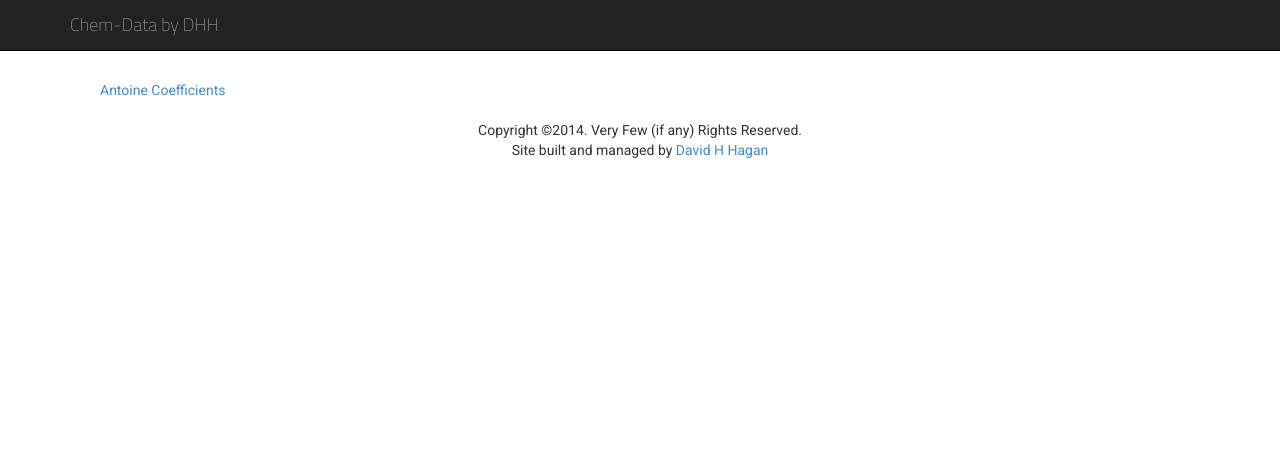
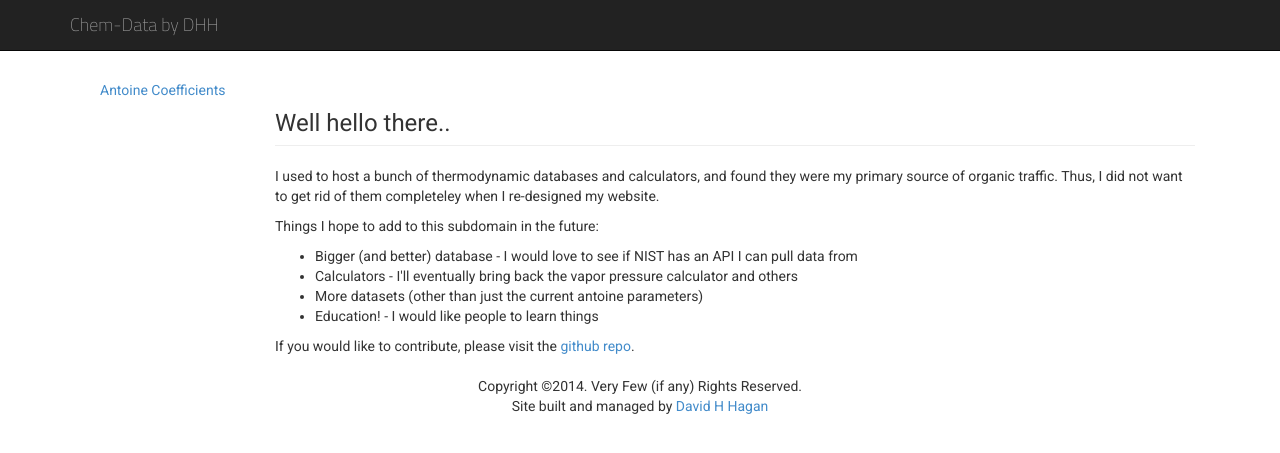
Before and after one commit to dhhagan/chem-data, a Flask app: page / in a window 1280 px wide. Shown: the top 453 px of the page. Run offline with Flask 2, Linux system fonts and the light colour scheme; some libraries are stand-ins or nearby versions.

Commit message:
Added home page and updates

```diff
--- a/app/templates/base.html
+++ b/app/templates/base.html
@@ -78,18 +78,9 @@
 
             function set_footer() {
                 var height = $(window).height();
-                var RHS = $('#RHS').height();
                 var footer = $('#footer').height();
 
-                if (RHS + footer < height) {
-                    var styles = {
-                        position: 'absolute',
-                        width: '100%',
-                        bottom: '0',
-                        left: '0'
-                    }
-                    $('#footer').css(styles);
-                };
+
             }
 
             $( document ).ready(function(){
@@ -103,9 +94,6 @@
 
             });
 
-            $( document ).resize(function(){
-                set_footer();
-            });
 
         </script>
 
--- /dev/null
+++ b/app/templates/main.html
@@ -0,0 +1,19 @@
+{% extends 'index.html' %}
+
+{% block content %}
+
+<h3 class='page-header'>Well hello there..</h3>
+
+<p>
+I used to host a bunch of thermodynamic databases and calculators, and found they were my primary source of organic traffic. Thus, I did not want to get rid of them completeley when I re-designed my website.</p>
+<p> Things I hope to add to this subdomain in the future:</p>
+
+<ul>
+    <li>Bigger (and better) database - I would love to see if NIST has an API I can pull data from</li>
+    <li>Calculators - I'll eventually bring back the vapor pressure calculator and others</li>
+    <li>More datasets (other than just the current antoine parameters)</li>
+    <li>Education! - I would like people to learn things</li>
+</ul>
+
+<p>If you would like to contribute, please visit the <a href="https://github.com/dhhagan/chem-data">github repo</a>.</p>
+{% endblock %}
--- a/app/views.py
+++ b/app/views.py
@@ -9,12 +9,12 @@ from models import Antoine
 @app.route('/index')
 def index():
     meta = 'Thermodynamic chemistry databases that are easy to search, read, and use!'
-    return render_template('index.html',
+    return render_template('main.html',
         meta_description = meta)
 
 @app.route('/db/<db_name>/')
 def db(db_name = None):
-    meta = "Database of thermodynamic properties."
+    meta = "Easily searchable database of antoine equation parameters."
     if db_name is None:
         flash('Sorry. That database does not exist yet.', 'error')
         return redirect( url_for('index') )
```
